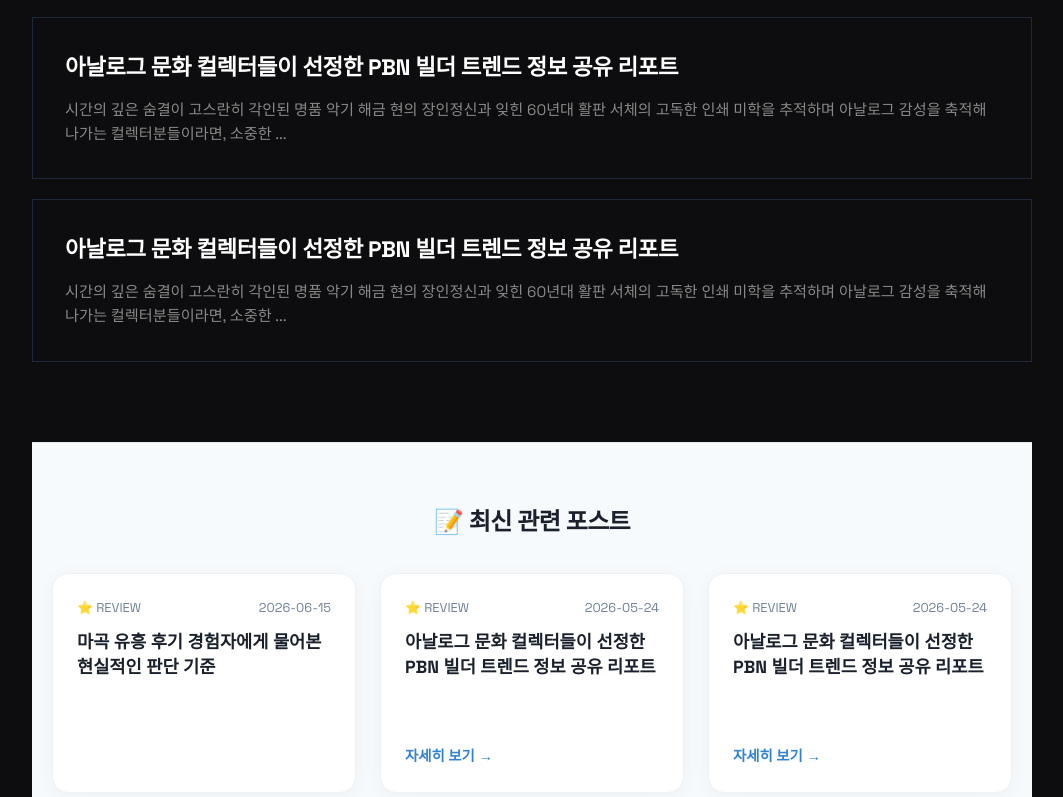
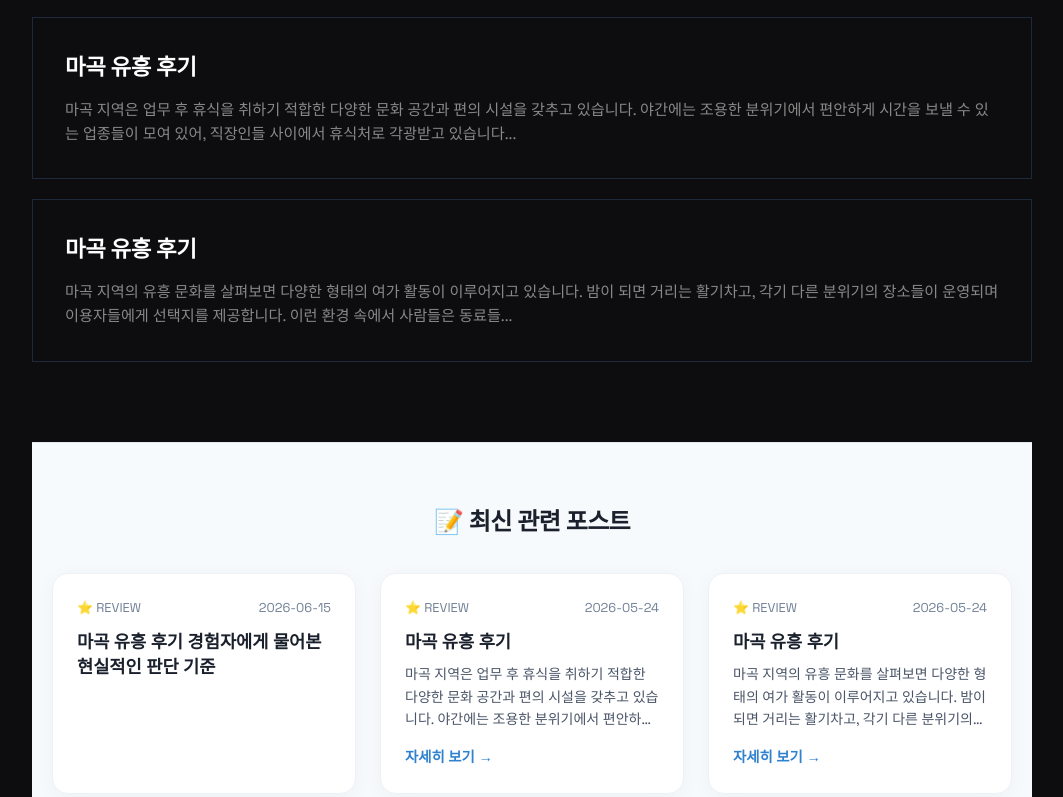
Before and after one commit to sarakinhceo-gif/bp-t3b07-mg-night-rv, a plain HTML site: page index.html in a window 1280 px wide. Shown: the part 995-1792 px from the top of the page, without its empty margins (108-1171 px from the left). Drawn offline with Linux system fonts and the light colour scheme.

Commit message:
deploy: garbage-free snapshot 2026-08-10T11:11:29.363Z

```diff
--- a/index.html
+++ b/index.html
@@ -177,16 +177,10 @@
         </a>
 
 
-        <a href="posts/juice-1.html" class="archive-card">
-          <h3>아날로그 문화 컬렉터들이 선정한 PBN 빌더 트렌드 정보 공유 리포트</h3>
-          <p>시간의 깊은 숨결이 고스란히 각인된 명품 악기 해금 현의 장인정신과 잊힌 60년대 활판 서체의 고독한 인쇄 미학을 추적하며 아날로그 감성을 축적해 나가는 컬렉터분들이라면, 소중한 ...</p>
-        </a>
+        <a href="posts/juice-1.html" class="archive-card"><h3>마곡 유흥 후기</h3><p>마곡 지역은 업무 후 휴식을 취하기 적합한 다양한 문화 공간과 편의 시설을 갖추고 있습니다. 야간에는 조용한 분위기에서 편안하게 시간을 보낼 수 있는 업종들이 모여 있어, 직장인들 사이에서 휴식처로 각광받고 있습니다...</p></a>
 
 
-        <a href="posts/juice-2.html" class="archive-card">
-          <h3>아날로그 문화 컬렉터들이 선정한 PBN 빌더 트렌드 정보 공유 리포트</h3>
-          <p>시간의 깊은 숨결이 고스란히 각인된 명품 악기 해금 현의 장인정신과 잊힌 60년대 활판 서체의 고독한 인쇄 미학을 추적하며 아날로그 감성을 축적해 나가는 컬렉터분들이라면, 소중한 ...</p>
-        </a>
+        <a href="posts/juice-2.html" class="archive-card"><h3>마곡 유흥 후기</h3><p>마곡 지역의 유흥 문화를 살펴보면 다양한 형태의 여가 활동이 이루어지고 있습니다. 밤이 되면 거리는 활기차고, 각기 다른 분위기의 장소들이 운영되며 이용자들에게 선택지를 제공합니다. 이런 환경 속에서 사람들은 동료들...</p></a>
 
         </div>
       </div>
@@ -217,8 +211,8 @@
           <span>⭐ REVIEW</span>
           <time datetime="2026-05-24">2026-05-24</time>
         </div>
-        <h4 style="font-size:1.1rem;font-weight:700;color:#1a202c;margin-bottom:8px;line-height:1.4">아날로그 문화 컬렉터들이 선정한 PBN 빌더 트렌드 정보 공유 리포트</h4>
-        <p style="font-size:0.875rem;color:#4a5568;line-height:1.6;margin-bottom:16px;display:-webkit-box;-webkit-line-clamp:3;-webkit-box-orient:vertical;overflow:hidden;text-overflow:ellipsis"></p>
+        <h4 style="font-size:1.1rem;font-weight:700;color:#1a202c;margin-bottom:8px;line-height:1.4">마곡 유흥 후기</h4>
+        <p style="font-size:0.875rem;color:#4a5568;line-height:1.6;margin-bottom:16px;display:-webkit-box;-webkit-line-clamp:3;-webkit-box-orient:vertical;overflow:hidden;text-overflow:ellipsis">마곡 지역은 업무 후 휴식을 취하기 적합한 다양한 문화 공간과 편의 시설을 갖추고 있습니다. 야간에는 조용한 분위기에서 편안하게 시간을 보낼 수 있는 업종들이 모여 있어, 직장인들 사이에서 휴식처로 각광받고 있습니다...</p>
       </div>
       <a href="posts/juice-1.html" style="align-self:flex-start;text-decoration:none;color:#3182ce;font-size:0.9rem;font-weight:600;transition:color 0.2s" onmouseover="this.style.color='#2b6cb0'" onmouseout="this.style.color='#3182ce'">자세히 보기 →</a>
     </article>
@@ -228,8 +222,8 @@
           <span>⭐ REVIEW</span>
           <time datetime="2026-05-24">2026-05-24</time>
         </div>
-        <h4 style="font-size:1.1rem;font-weight:700;color:#1a202c;margin-bottom:8px;line-height:1.4">아날로그 문화 컬렉터들이 선정한 PBN 빌더 트렌드 정보 공유 리포트</h4>
-        <p style="font-size:0.875rem;color:#4a5568;line-height:1.6;margin-bottom:16px;display:-webkit-box;-webkit-line-clamp:3;-webkit-box-orient:vertical;overflow:hidden;text-overflow:ellipsis"></p>
+        <h4 style="font-size:1.1rem;font-weight:700;color:#1a202c;margin-bottom:8px;line-height:1.4">마곡 유흥 후기</h4>
+        <p style="font-size:0.875rem;color:#4a5568;line-height:1.6;margin-bottom:16px;display:-webkit-box;-webkit-line-clamp:3;-webkit-box-orient:vertical;overflow:hidden;text-overflow:ellipsis">마곡 지역의 유흥 문화를 살펴보면 다양한 형태의 여가 활동이 이루어지고 있습니다. 밤이 되면 거리는 활기차고, 각기 다른 분위기의 장소들이 운영되며 이용자들에게 선택지를 제공합니다. 이런 환경 속에서 사람들은 동료들...</p>
       </div>
       <a href="posts/juice-2.html" style="align-self:flex-start;text-decoration:none;color:#3182ce;font-size:0.9rem;font-weight:600;transition:color 0.2s" onmouseover="this.style.color='#2b6cb0'" onmouseout="this.style.color='#3182ce'">자세히 보기 →</a>
     </article>
```
